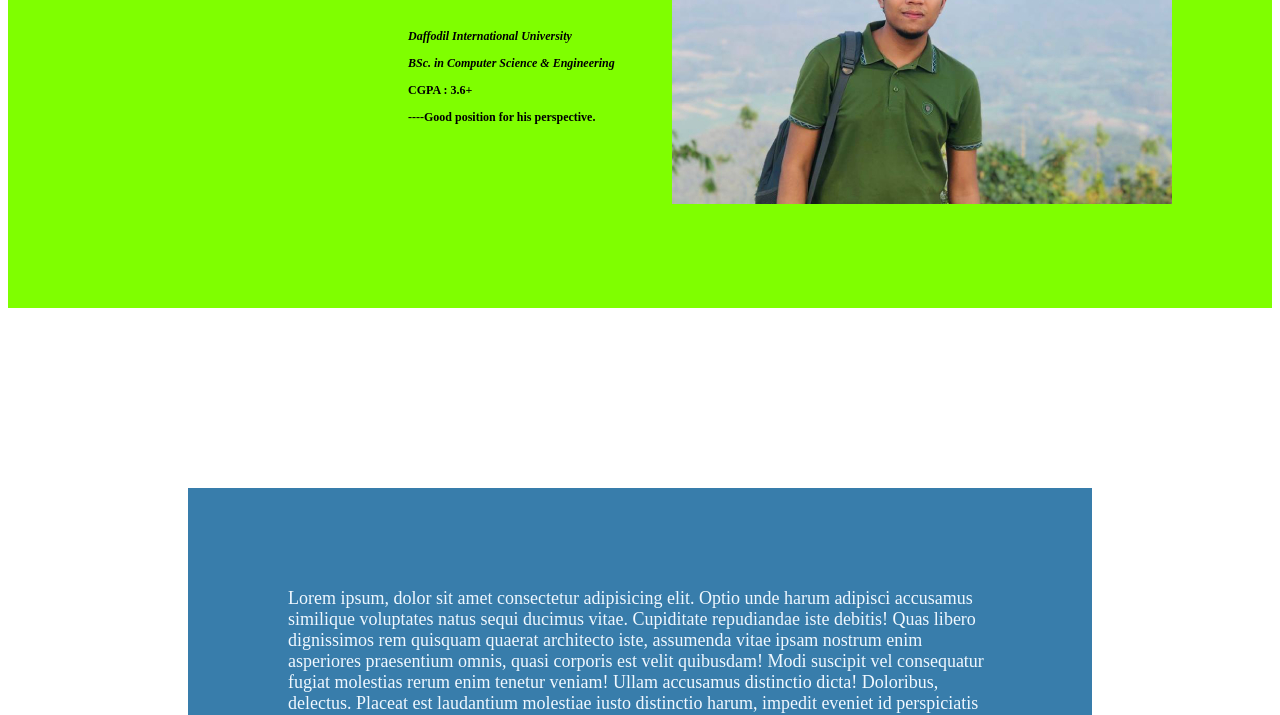
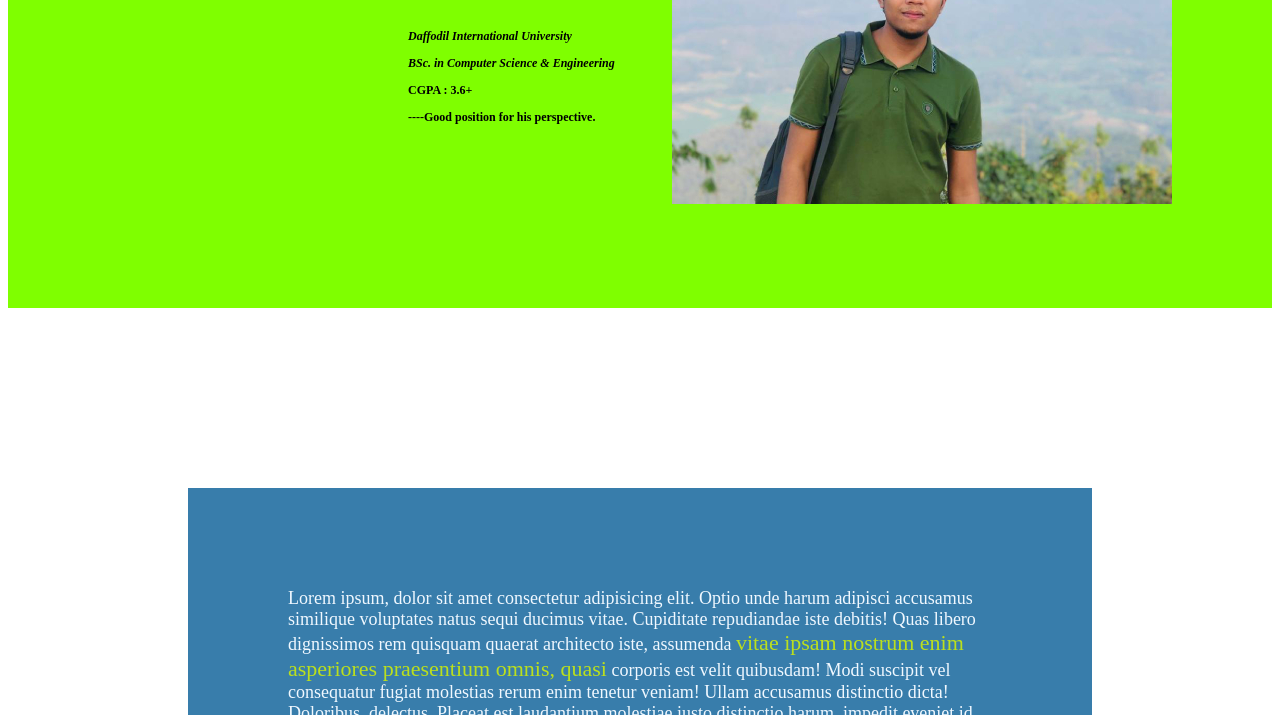
Before and after one commit to AvinandanRoy/Basic-css1, a plain HTML site: page index.html in a window 1280 px wide. Shown: the part 237-952 px from the top of the page. Drawn offline with Linux system fonts and the light colour scheme.

Commit message:
final span

```diff
--- a/index.css
+++ b/index.css
@@ -30,3 +30,8 @@
     font-size: 18px;
     color: aliceblue;
 }
+
+span{
+    color: rgba(209, 240, 5, 0.855);
+    font-size: 22px;
+}
--- a/index.html
+++ b/index.html
@@ -27,7 +27,7 @@
 
     <div class="second">
         <p class="pompom">
-            Lorem ipsum, dolor sit amet consectetur adipisicing elit. Optio unde harum adipisci accusamus similique voluptates natus sequi ducimus vitae. Cupiditate repudiandae iste debitis! Quas libero dignissimos rem quisquam quaerat architecto iste, assumenda vitae ipsam nostrum enim asperiores praesentium omnis, quasi corporis est velit quibusdam! Modi suscipit vel consequatur fugiat molestias rerum enim tenetur veniam! Ullam accusamus distinctio dicta! Doloribus, delectus. Placeat est laudantium molestiae iusto distinctio harum, impedit eveniet id perspiciatis esse unde. Ad expedita non esse culpa, earum soluta vero architecto a deserunt nisi! Quos enim quaerat voluptates esse sequi est quod omnis, architecto praesentium libero hic tenetur itaque!
+            Lorem ipsum, dolor sit amet consectetur adipisicing elit. Optio unde harum adipisci accusamus similique voluptates natus sequi ducimus vitae. Cupiditate repudiandae iste debitis! Quas libero dignissimos rem quisquam quaerat architecto iste, assumenda <span>vitae ipsam nostrum enim asperiores praesentium omnis, quasi</span> corporis est velit quibusdam! Modi suscipit vel consequatur fugiat molestias rerum enim tenetur veniam! Ullam accusamus distinctio dicta! Doloribus, delectus. Placeat est laudantium molestiae iusto distinctio harum, impedit eveniet id perspiciatis esse unde. Ad expedita non esse culpa, earum soluta vero architecto a deserunt nisi! Quos enim quaerat voluptates esse sequi est quod omnis, architecto praesentium libero hic tenetur itaque!
         </p>
     </div>
 
```
